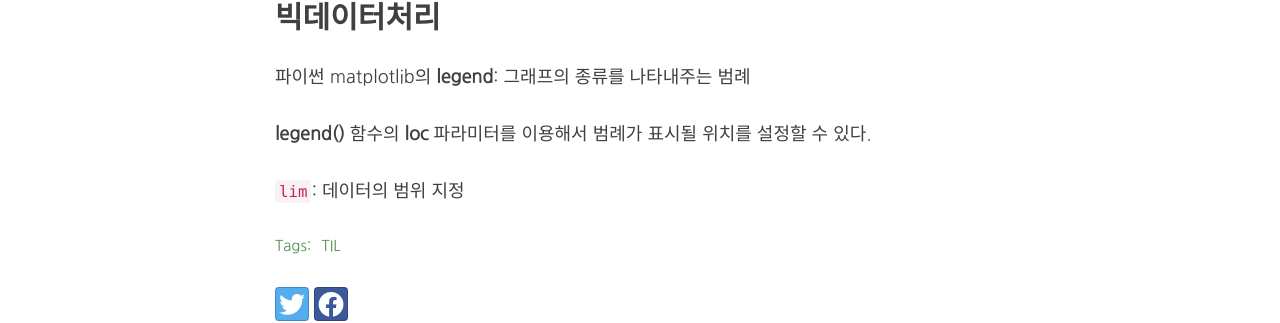
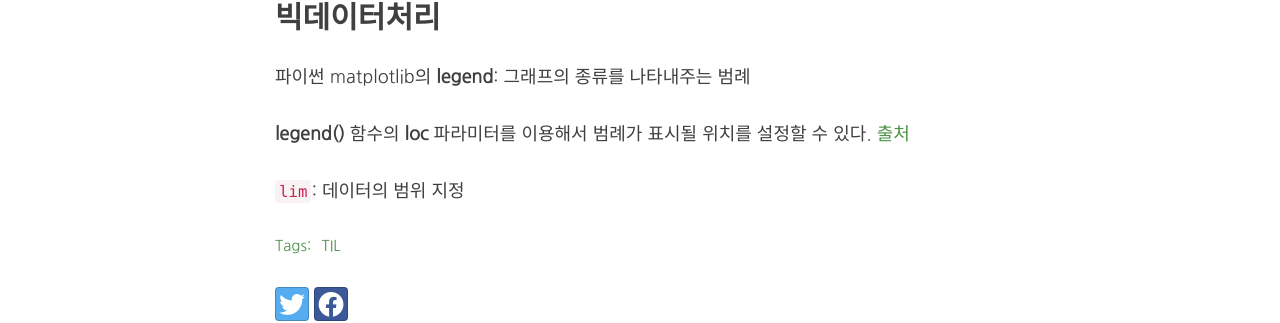
Before and after one commit to yeoneed/yeoneed.github.io, a Jekyll site: the page built from _posts/2021-03-20-TIL-0320.md, in a window 1280 px wide and 1211 px high. Shown: the part 486-809 px from the top of the window. Built offline with Jekyll 4.4.1, drawn with Linux system fonts in a browser that asks for light colours; nearby versions of some CDN libraries; some web fonts are replaced; comment, search, counter and statistics services are not loaded.

Commit message:
Update 2021-03-20-TIL-0320.md

```diff
--- a/_posts/2021-03-20-TIL-0320.md
+++ b/_posts/2021-03-20-TIL-0320.md
@@ -16,6 +16,6 @@ tags: [TIL]
 ## 빅데이터처리
 파이썬 matplotlib의 **legend**: 그래프의 종류를 나타내주는 범례
 
-**legend()** 함수의 **loc** 파라미터를 이용해서 범례가 표시될 위치를 설정할 수 있다.
+**legend()** 함수의 **loc** 파라미터를 이용해서 범례가 표시될 위치를 설정할 수 있다. [출처](https://codetorial.net/matplotlib/set_legend.html)
 
 <code> lim</code>: 데이터의 범위 지정
```
